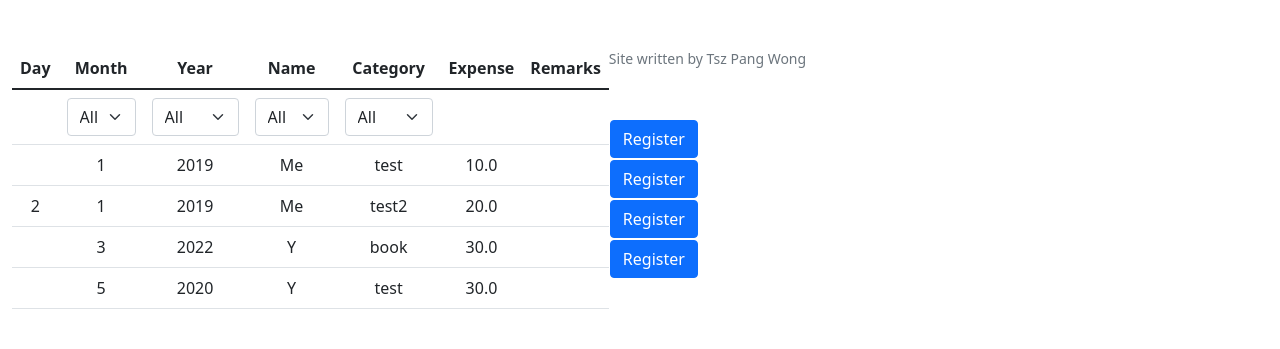
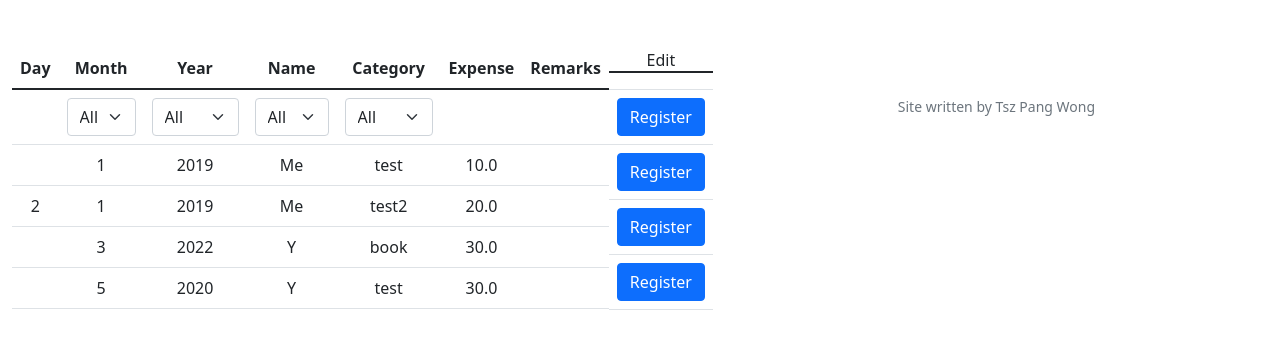
Before and after one commit to tpwong1990/tpwong, a Flask app: page / in a window 1280 px wide. Shown: the part 114-463 px from the top of the page. Run offline with Flask 2, Linux system fonts and the light colour scheme; a user stored in the database is signed in; data comes from the database, SQL or seed files in the repository; some libraries are stand-ins or nearby versions.

Commit message:
Wed, Jan 25, 2023, 7:06 PM +00:00

```diff
--- a/CS50_final/templates/summary.html
+++ b/CS50_final/templates/summary.html
@@ -99,10 +99,10 @@
 </div>
 </form>
 <form action="/delete", method = "post", id="delete_table" name="delete_table">
-    <div id="summary_table"></div>
-    <table id="delete_table">
+    <div id="delete_table">
+    <table class="table">
         <thread>
-            <tr></tr>
+            <tr>Edit</tr>
         </thread>
         <tbody>
             <tr><td></td></tr>
@@ -112,6 +112,8 @@
                 </tr>
             {% endfor %}
         </tbody>
+    </table>
+    </div>
 
 </form>
 
```
